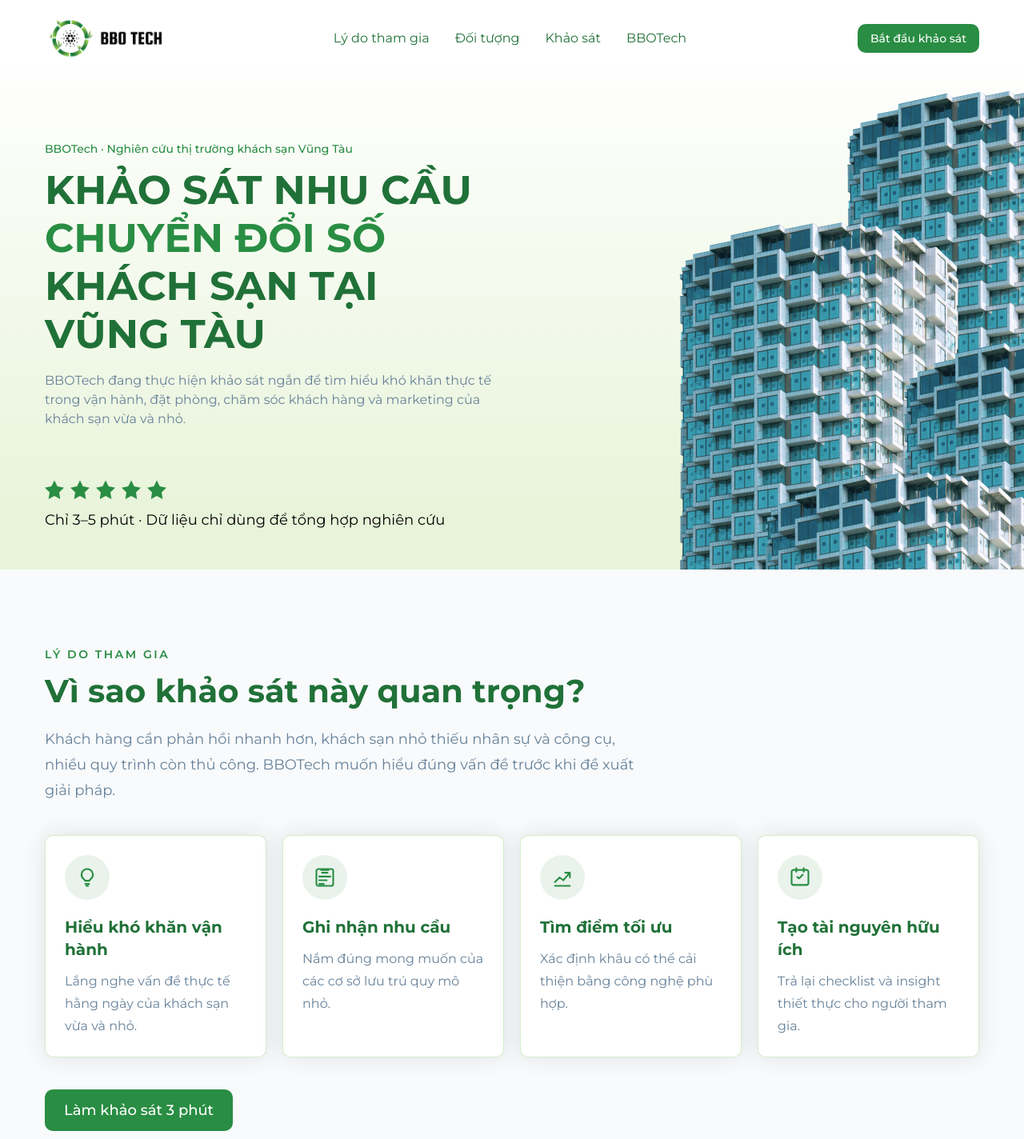
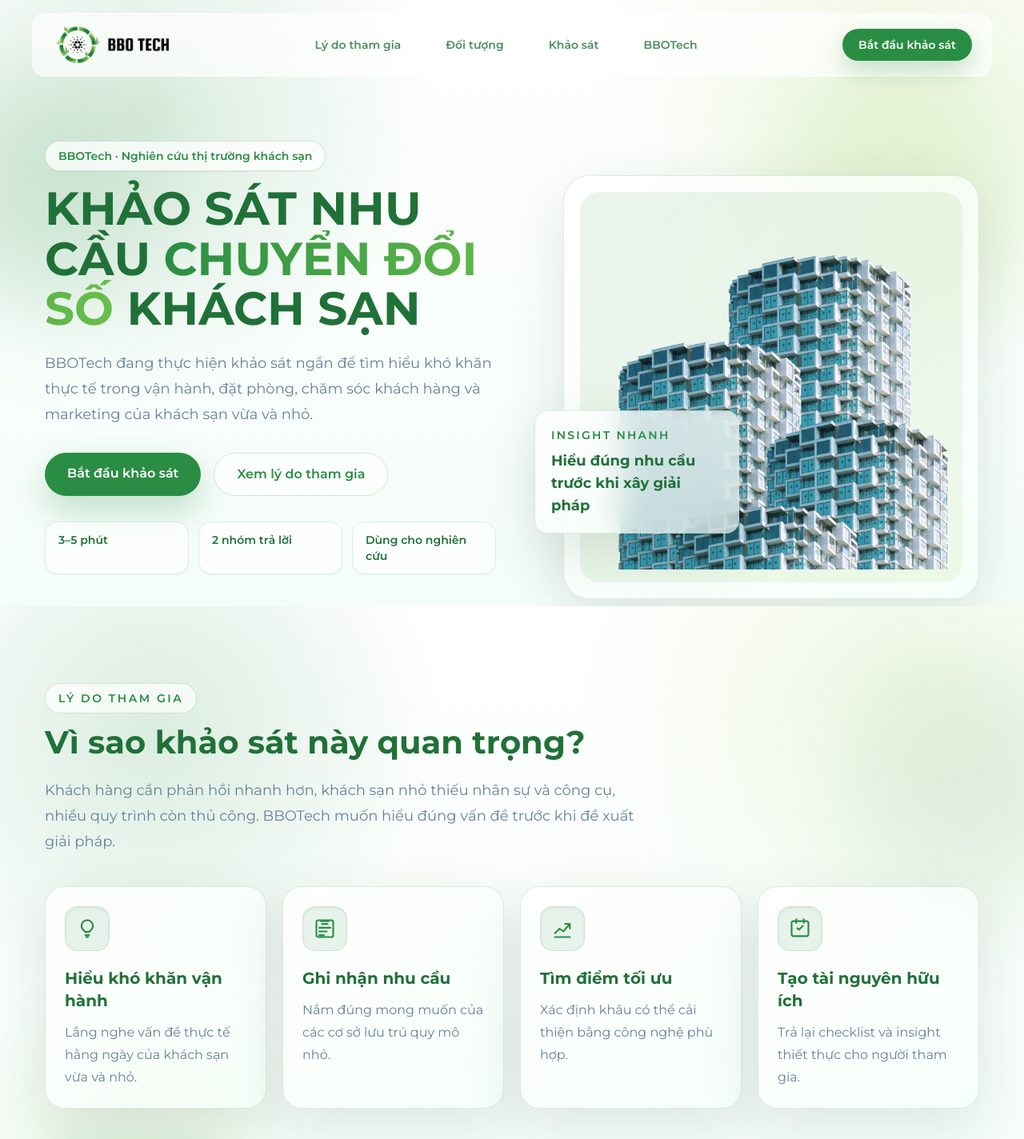
Before and after one commit to KentTho/bbotech_survey_form, a Next.js app: page / in a window 1280 px wide. Shown: the top 1424 px of the page at 80% size. Built offline with nearby package versions, Linux system fonts and the light colour scheme.

Commit message:
feat: elevate landing page visual design

```diff
--- a/src/app/components/home/hero/index.tsx
+++ b/src/app/components/home/hero/index.tsx
@@ -65,78 +65,83 @@
   };
 
   return (
-    <section className="relative pt-44 pb-0 dark:bg-darklight bg-no-repeat bg-gradient-to-b from-white from-10% dark:from-darkmode to-herobg to-90% dark:to-darklight overflow-x-hidden">
-      <div className="container mx-auto lg:max-w-screen-xl md:max-w-screen-md relative z-10">
-        <div className="grid lg:grid-cols-12 grid-cols-1">
+    <section className="bbo-ambient dark:bbo-ambient-dark relative overflow-hidden pt-36 pb-14 dark:bg-darklight lg:pt-44 lg:pb-10">
+      <div className="pointer-events-none absolute -left-24 top-24 h-72 w-72 rounded-full bg-primary/15 blur-3xl" />
+      <div className="pointer-events-none absolute right-0 top-20 h-80 w-80 rounded-full bg-[#8DC73F]/15 blur-3xl" />
+
+      <div className="container relative z-10 mx-auto px-4 md:max-w-screen-md lg:max-w-screen-xl">
+        <div className="grid grid-cols-1 items-center gap-10 lg:grid-cols-12">
           <div
-            className="flex flex-col col-span-6 justify-center items-start"
+            className="bbo-fade-up col-span-6 flex flex-col items-start justify-center"
             data-aos="fade-right"
           >
             <div className="mb-8">
-              <p className="mb-3 ml-4 text-sm font-medium text-primary">
-                BBOTech · Nghiên cứu thị trường khách sạn Vũng Tàu
+              <p className="mb-4 inline-flex rounded-full border border-primary/20 bg-white/75 px-4 py-2 text-sm font-semibold text-primary shadow-sm backdrop-blur dark:bg-white/10">
+                BBOTech · Nghiên cứu thị trường khách sạn
               </p>
-              <h1 className="md:text-[50px] leading-[1.2] text-4xl  ml-4 text-midnight_text dark:text-white font-bold">
-                KHẢO SÁT NHU CẦU <span className="text-primary">CHUYỂN ĐỔI SỐ</span> KHÁCH SẠN TẠI VŨNG TÀU
+              <h1 className="max-w-3xl text-4xl font-bold leading-[1.08] text-midnight_text dark:text-white md:text-[58px]">
+                KHẢO SÁT NHU CẦU{" "}
+                <span className="bg-gradient-to-r from-primary to-[#6abf4b] bg-clip-text text-transparent">
+                  CHUYỂN ĐỔI SỐ
+                </span>{" "}
+                KHÁCH SẠN
               </h1>
-              <p className="mt-4 ml-4 max-w-xl text-base text-gray dark:text-white">
-                BBOTech đang thực hiện khảo sát ngắn để tìm hiểu khó khăn thực tế trong vận hành, đặt phòng, chăm sóc khách hàng và marketing của khách sạn vừa và nhỏ.
+              <p className="mt-5 max-w-xl text-lg leading-8 text-gray dark:text-white/80">
+                BBOTech đang thực hiện khảo sát ngắn để tìm hiểu khó khăn thực
+                tế trong vận hành, đặt phòng, chăm sóc khách hàng và marketing
+                của khách sạn vừa và nhỏ.
               </p>
             </div>
-            <div className="flex flex-col justify-start ml-4 mt-8 mb-12 gap-3">
-              <div className="flex space-x-2" data-aos="fade-left">
-                <svg
-                  className="w-6 h-6 text-[#298D43]"
-                  fill="currentColor"
-                  viewBox="0 0 24 24"
-                >
-                  <path d="M12 .587l3.668 7.431L24 9.763l-6 5.847L19.336 24 12 20.019 4.664 24 6 15.61 0 9.763l8.332-1.745z" />
-                </svg>
-                <svg
-                  className="w-6 h-6 text-[#298D43]"
-                  fill="currentColor"
-                  viewBox="0 0 24 24"
-                >
-                  <path d="M12 .587l3.668 7.431L24 9.763l-6 5.847L19.336 24 12 20.019 4.664 24 6 15.61 0 9.763l8.332-1.745z" />
-                </svg>
-                <svg
-                  className="w-6 h-6 text-[#298D43]"
-                  fill="currentColor"
-                  viewBox="0 0 24 24"
-                >
-                  <path d="M12 .587l3.668 7.431L24 9.763l-6 5.847L19.336 24 12 20.019 4.664 24 6 15.61 0 9.763l8.332-1.745z" />
-                </svg>
-                <svg
-                  className="w-6 h-6 text-[#298D43]"
-                  fill="currentColor"
-                  viewBox="0 0 24 24"
-                >
-                  <path d="M12 .587l3.668 7.431L24 9.763l-6 5.847L19.336 24 12 20.019 4.664 24 6 15.61 0 9.763l8.332-1.745z" />
-                </svg>
-                <svg
-                  className="w-6 h-6 text-[#298D43]"
-                  fill="currentColor"
-                  viewBox="0 0 24 24"
-                >
-                  <path d="M12 .587l3.668 7.431L24 9.763l-6 5.847L19.336 24 12 20.019 4.664 24 6 15.61 0 9.763l8.332-1.745z" />
-                </svg>
-              </div>
-              <div data-aos="fade-left">
-                <p className="text-lg dark:text-white text-black">
-                  Chỉ 3–5 phút
-                  <span className="text-gray-400"> · Dữ liệu chỉ dùng để tổng hợp nghiên cứu</span>
-                </p>
+
+            <div className="flex flex-col gap-4 sm:flex-row">
+              <a
+                href="#surveyAnchor"
+                className="inline-flex rounded-full bg-primary px-7 py-3.5 text-base font-semibold text-white shadow-[0_18px_44px_rgba(41,141,67,0.28)] transition-all hover:-translate-y-0.5 hover:bg-[#207138]"
+              >
+                Bắt đầu khảo sát
+              </a>
+              <a
+                href="#why-anchor"
+                className="inline-flex rounded-full border border-primary/20 bg-white/70 px-7 py-3.5 text-base font-semibold text-primary backdrop-blur transition-all hover:-translate-y-0.5 hover:bg-white dark:bg-white/10"
+              >
+                Xem lý do tham gia
+              </a>
+            </div>
+
+            <div className="mt-8 grid w-full max-w-xl grid-cols-1 gap-3 sm:grid-cols-3">
+              {["3–5 phút", "2 nhóm trả lời", "Dùng cho nghiên cứu"].map(
+                (item) => (
+                  <div
+                    key={item}
+                    className="rounded-2xl border border-primary/15 bg-white/70 px-4 py-3 text-sm font-semibold text-midnight_text shadow-sm backdrop-blur dark:bg-white/10 dark:text-white"
+                  >
+                    {item}
+                  </div>
+                ),
+              )}
+            </div>
+          </div>
+          <div className="relative col-span-6 hidden min-h-[520px] lg:block">
+            <div className="bbo-glass bbo-lift absolute right-0 top-8 w-[520px] rounded-[32px] p-5 dark:bbo-glass-dark">
+              <div className="rounded-[24px] bg-gradient-to-br from-primary/10 to-[#8DC73F]/10 p-4">
+                <Image
+                  src={getImgPath("/images/hero/hero-image.png")}
+                  alt="BBOTech survey visual"
+                  width={760}
+                  height={520}
+                  style={{ width: "100%", height: "auto" }}
+                  priority
+                />
               </div>
             </div>
-          </div>
-          <div className="lg:block hidden col-span-6 absolute xl:-right-60 right-0 bottom-0 -z-1">
-            <Image
-              src={getImgPath("/images/hero/hero-image.png")}
-              alt="heroimage"
-              width={800}
-              height={0}
-              style={{ width: "100%", height: "auto" }}
-            />
+            <div className="bbo-glass absolute bottom-10 left-2 w-64 rounded-2xl p-5 dark:bbo-glass-dark">
+              <p className="text-sm font-semibold uppercase tracking-[0.16em] text-primary">
+                Insight nhanh
+              </p>
+              <p className="mt-2 text-lg font-bold text-midnight_text dark:text-white">
+                Hiểu đúng nhu cầu trước khi xây giải pháp
+              </p>
+            </div>
           </div>
         </div>
       </div>
--- a/src/app/components/home/why/index.tsx
+++ b/src/app/components/home/why/index.tsx
@@ -117,13 +117,16 @@
     <section
       ref={sectionRef}
       id="why-anchor"
-      className={`why-section scroll-mt-24 bg-section dark:bg-darkmode ${
+      className={`why-section bbo-ambient relative scroll-mt-24 overflow-hidden dark:bbo-ambient-dark ${
         isVisible ? "is-visible" : ""
       }`}
     >
-      <div className="container mx-auto px-4 md:max-w-screen-md lg:max-w-screen-xl">
+      <div className="pointer-events-none absolute -right-20 top-20 h-72 w-72 rounded-full bg-primary/10 blur-3xl" />
+      <div className="pointer-events-none absolute left-10 bottom-10 h-64 w-64 rounded-full bg-[#8DC73F]/10 blur-3xl" />
+
+      <div className="container relative z-10 mx-auto px-4 md:max-w-screen-md lg:max-w-screen-xl">
         <div className="why-animate max-w-3xl">
-          <p className="mb-3 text-sm font-semibold uppercase tracking-[0.18em] text-primary">
+          <p className="mb-3 inline-flex rounded-full border border-primary/20 bg-white/70 px-4 py-2 text-sm font-semibold uppercase tracking-[0.18em] text-primary backdrop-blur dark:bg-white/10">
             Lý do tham gia
           </p>
           <h2 className="text-midnight_text dark:text-white">
@@ -145,8 +148,8 @@
                 { "--delay": cardDelays[index] ?? "0ms" } as React.CSSProperties
               }
             >
-              <article className="flex h-full flex-col rounded-lg border border-border bg-white p-6 shadow-property transition-transform duration-300 hover:-translate-y-1.5 dark:border-dark_border dark:bg-semidark">
-                <div className="why-icon mb-5 flex h-14 w-14 items-center justify-center rounded-full bg-primary/10 text-primary">
+              <article className="bbo-glass bbo-lift flex h-full flex-col rounded-[24px] p-6 dark:bbo-glass-dark">
+                <div className="why-icon mb-5 flex h-14 w-14 items-center justify-center rounded-2xl border border-primary/15 bg-primary/10 text-primary shadow-inner">
                   {reason.icon}
                 </div>
                 <h3 className="text-xl font-bold text-midnight_text dark:text-white">
@@ -160,7 +163,7 @@
 
         <a
           href="#surveyAnchor"
-          className="why-animate mt-10 inline-flex rounded-lg bg-primary px-6 py-3 text-lg font-medium text-white transition-colors hover:bg-[#207138]"
+          className="why-animate mt-10 inline-flex rounded-full bg-primary px-7 py-3.5 text-base font-semibold text-white shadow-[0_18px_44px_rgba(41,141,67,0.25)] transition-all hover:-translate-y-0.5 hover:bg-[#207138]"
         >
           Làm khảo sát 3 phút
         </a>
--- a/src/app/components/layout/header/index.tsx
+++ b/src/app/components/layout/header/index.tsx
@@ -47,13 +47,19 @@
 
   return (
     <header
-      className={`fixed top-0 z-50 w-full transition-all ${
+      className={`fixed top-0 z-50 w-full px-3 transition-all duration-300 ${
         sticky
-          ? "bg-white shadow-lg dark:bg-semidark dark:shadow-darkmd"
-          : "bg-transparent shadow-none"
+          ? "py-3"
+          : "py-4"
       }`}
     >
-      <div className="container mx-auto flex h-16 max-w-screen-xl items-center justify-between gap-3 px-4 lg:h-24">
+      <div
+        className={`container mx-auto flex h-16 max-w-screen-xl items-center justify-between gap-3 rounded-2xl px-4 transition-all duration-300 lg:h-20 lg:px-6 ${
+          sticky
+            ? "bbo-glass dark:bbo-glass-dark"
+            : "border border-transparent bg-white/70 shadow-none backdrop-blur-md dark:bg-darkmode/50"
+        }`}
+      >
         <Logo />
 
         <nav className="hidden flex-grow items-center justify-center gap-6 lg:flex xl:gap-8">
@@ -61,7 +67,7 @@
             <Link
               key={item.href}
               href={item.href}
-              className="whitespace-nowrap py-3 text-base font-normal text-midnight_text transition-colors hover:text-primary dark:text-white dark:hover:text-primary"
+              className="rounded-full px-3 py-2 text-sm font-semibold text-midnight_text/80 transition-colors hover:bg-primary/10 hover:text-primary dark:text-white/85 dark:hover:text-primary"
             >
               {item.label}
             </Link>
@@ -71,14 +77,14 @@
         <div className="flex shrink-0 items-center gap-2 sm:gap-3">
           <Link
             href="#surveyAnchor"
-            className="hidden whitespace-nowrap rounded-lg bg-primary px-4 py-2 text-sm font-medium text-white transition-colors hover:bg-[#207138] lg:inline-flex"
+            className="hidden whitespace-nowrap rounded-full bg-primary px-5 py-2.5 text-sm font-semibold text-white shadow-[0_12px_30px_rgba(41,141,67,0.26)] transition-all hover:-translate-y-0.5 hover:bg-[#207138] lg:inline-flex"
           >
             Bắt đầu khảo sát
           </Link>
 
           <button
             onClick={() => setNavbarOpen(!navbarOpen)}
-            className="block rounded-lg p-2 lg:hidden"
+            className="block rounded-xl border border-primary/10 bg-white/70 p-2 shadow-sm backdrop-blur dark:bg-darkmode/70 lg:hidden"
             aria-label="Toggle mobile menu"
             aria-expanded={navbarOpen}
           >
@@ -90,12 +96,12 @@
       </div>
 
       {navbarOpen && (
-        <div className="fixed inset-0 z-40 bg-black bg-opacity-50 lg:hidden" />
+        <div className="fixed inset-0 z-40 bg-midnight_text/40 backdrop-blur-sm lg:hidden" />
       )}
 
       <div
         ref={mobileMenuRef}
-        className={`fixed right-0 top-0 z-50 h-full w-full max-w-xs transform bg-white shadow-lg transition-transform duration-300 dark:bg-darkmode lg:hidden ${
+        className={`fixed right-0 top-0 z-50 h-full w-full max-w-xs transform border-l border-primary/10 bg-white/90 shadow-2xl backdrop-blur-xl transition-transform duration-300 dark:bg-darkmode/95 lg:hidden ${
           navbarOpen ? "translate-x-0" : "translate-x-full"
         }`}
       >
@@ -131,7 +137,7 @@
             <Link
               key={item.href}
               href={item.href}
-              className="w-full rounded-md px-3 py-2 text-midnight_text transition-colors hover:bg-section hover:text-primary dark:text-white dark:hover:bg-semidark dark:hover:text-primary"
+              className="w-full rounded-xl px-3 py-2.5 font-semibold text-midnight_text transition-colors hover:bg-primary/10 hover:text-primary dark:text-white dark:hover:bg-semidark dark:hover:text-primary"
               onClick={() => setNavbarOpen(false)}
             >
               {item.label}
@@ -140,7 +146,7 @@
 
           <Link
             href="#surveyAnchor"
-            className="mt-4 w-full rounded-lg bg-primary px-4 py-2 text-center font-medium text-white transition-colors hover:bg-[#207138]"
+            className="mt-4 w-full rounded-xl bg-primary px-4 py-3 text-center font-semibold text-white shadow-[0_14px_34px_rgba(41,141,67,0.24)] transition-colors hover:bg-[#207138]"
             onClick={() => setNavbarOpen(false)}
           >
             Bắt đầu khảo sát
--- a/src/app/globals.css
+++ b/src/app/globals.css
@@ -30,6 +30,47 @@
 @layer utilities {
     .text-balance {
         text-wrap: balance;
+    }
+
+    .bbo-glass {
+        background: linear-gradient(135deg, rgba(255, 255, 255, 0.86), rgba(246, 255, 249, 0.66));
+        border: 1px solid rgba(41, 141, 67, 0.16);
+        box-shadow: 0 22px 70px rgba(24, 60, 37, 0.12);
+        backdrop-filter: blur(18px);
+    }
+
+    .bbo-glass-dark {
+        background: linear-gradient(135deg, rgba(29, 38, 45, 0.88), rgba(20, 28, 34, 0.72));
+        border: 1px solid rgba(255, 255, 255, 0.08);
+        box-shadow: 0 22px 70px rgba(0, 0, 0, 0.24);
+        backdrop-filter: blur(18px);
+    }
+
+    .bbo-ambient {
+        background:
+            radial-gradient(circle at 15% 18%, rgba(41, 141, 67, 0.16), transparent 28%),
+            radial-gradient(circle at 88% 12%, rgba(141, 199, 63, 0.13), transparent 30%),
+            linear-gradient(180deg, rgba(255, 255, 255, 0.96), rgba(241, 252, 246, 0.76));
+    }
+
+    .bbo-ambient-dark {
+        background:
+            radial-gradient(circle at 16% 20%, rgba(41, 141, 67, 0.2), transparent 30%),
+            radial-gradient(circle at 86% 14%, rgba(141, 199, 63, 0.12), transparent 28%),
+            linear-gradient(180deg, #11181f, #152029);
+    }
+
+    .bbo-lift {
+        transition: transform 260ms ease, box-shadow 260ms ease, border-color 260ms ease;
+    }
+
+    .bbo-lift:hover {
+        transform: translateY(-6px);
+        box-shadow: 0 28px 80px rgba(24, 60, 37, 0.16);
+    }
+
+    .bbo-fade-up {
+        animation: bboFadeUp 720ms cubic-bezier(0.22, 1, 0.36, 1) both;
     }
 }
 
@@ -194,3 +235,14 @@
         transform: none;
     }
 }
+
+@keyframes bboFadeUp {
+    from {
+        opacity: 0;
+        transform: translateY(18px);
+    }
+    to {
+        opacity: 1;
+        transform: translateY(0);
+    }
+}
--- a/src/app/layout.tsx
+++ b/src/app/layout.tsx
@@ -13,7 +13,7 @@
 export const metadata: Metadata = {
   title: "BBO TECH - KHẢO SÁT",
   description:
-    "Khảo sát nhu cầu chuyển đổi số cho khách sạn tại Vũng Tàu.",
+    "Khảo sát nhu cầu chuyển đổi số cho khách sạn.",
 };
 
 export default function RootLayout({
```
Also changed, not shown: src/app/components/home/about/index.tsx (+24 -10 lines), src/app/components/layout/footer/index.tsx (+22 -6 lines).
